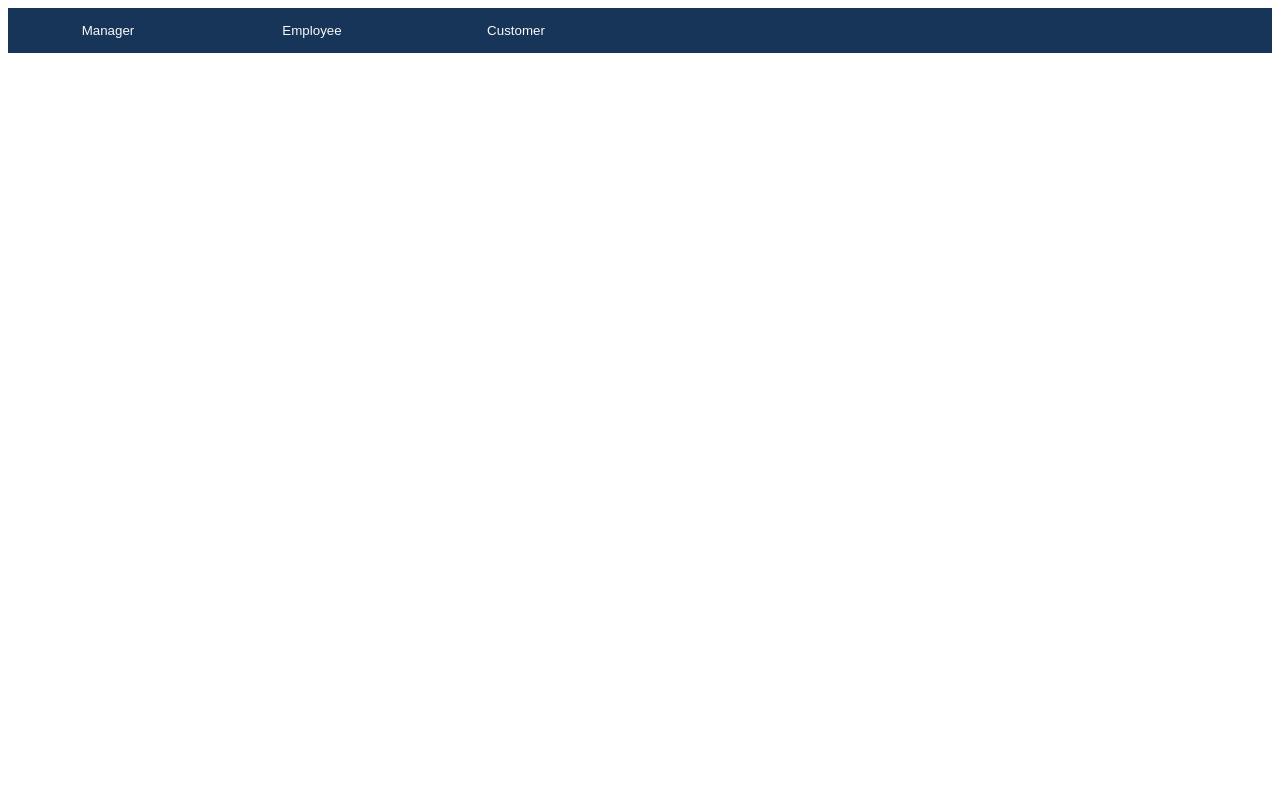
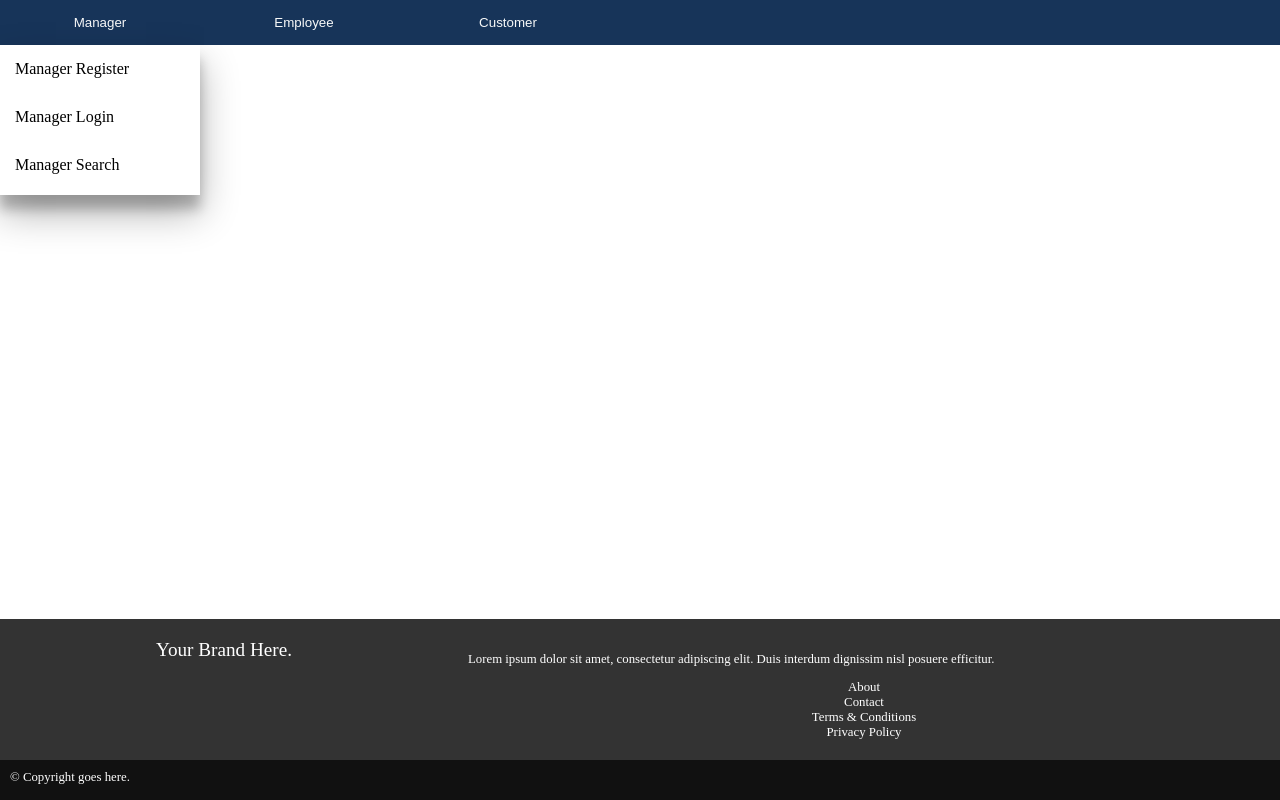
Before and after one commit to Sushanta890/Aadhar-card, a plain HTML site: page index.html in a window 1280 px wide. Drawn offline with Linux system fonts and the light colour scheme.

Commit message:
update index.html

```diff
--- a/index.html
+++ b/index.html
@@ -37,6 +37,73 @@
       text-decoration: none;
       color: black;
     }
+
+    * {
+      box-sizing: border-box;
+    }
+    html, body {
+      margin: 0;
+      padding: 0;
+    }
+    body {
+      display: flex;
+      min-height: 100vh;
+      flex-direction: column;
+    }
+    main {
+      flex: 1 0 auto;
+    }
+    footer {
+      color: #fff;
+      background: #333;
+      position: relative; /* required to position the copyright at the bottom */
+      font-size: 80%;
+    }
+    .footer-copyright {
+      width: 100%;
+      height: 40px;
+      background: #111;
+      /* positions the copyright at the bottom of the footer */
+      padding: 10px;
+      position: absolute;
+      bottom: 0px;
+      left: 0px;
+    }
+    .footer-body {
+      margin-bottom: 40px;
+    }
+      /* the clearfix hack */
+    .footer-body::after {
+      content: "";
+      display: block;
+      clear: both;
+    }
+    /* float the divs */
+    .footer-body > div {
+      float: left;
+      padding: 20px;
+    }
+    /* sets the width of the first column */
+    .footer-body > div:first-child {
+      font-size: 150%;
+      width: 35%;
+      text-align: center;
+    }
+    /* sets the width of the second column */
+    .footer-body > div:last-child {
+      width: 65%;
+    }
+    .footer-body ul {
+      list-style-type: none;
+      margin: 0px;
+      padding: 0px;
+      text-align: center;
+    }
+    .footer-body li > a {
+      color: white;
+      text-decoration: none;
+      margin-bottom: 7px;
+    }
   </style>
 </head>
 <body>
@@ -67,5 +134,25 @@
     </div>
   </div>
   </div>
+
+  <header></header>
+  <main></main>
+  <footer>
+    <div class="footer-body">
+      <div> Your Brand Here. </div>
+      <div>
+        <p> Lorem ipsum dolor sit amet, consectetur adipiscing elit. Duis interdum dignissim nisl posuere efficitur. </p>
+        <ul>
+          <li><a href="#"> About </a></li>
+          <li><a href="#"> Contact </a></li>
+          <li><a href="#"> Terms & Conditions </a></li>
+          <li><a href="#"> Privacy Policy </a></li>
+        </ul>
+      </div>
+    </div>
+    <div class="footer-copyright">
+      © Copyright goes here.
+    </div>
+  </footer>
 </body>
 </html>
```
